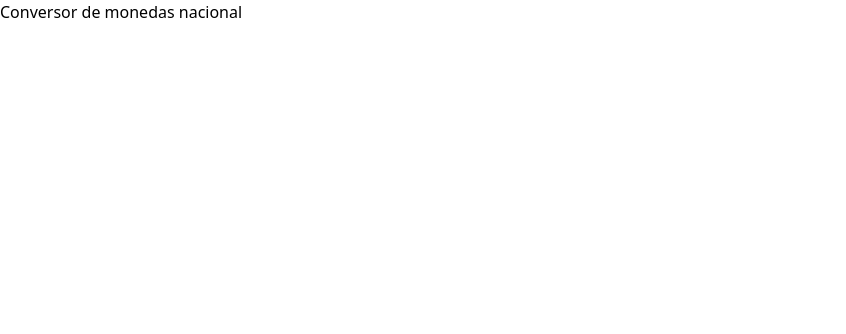
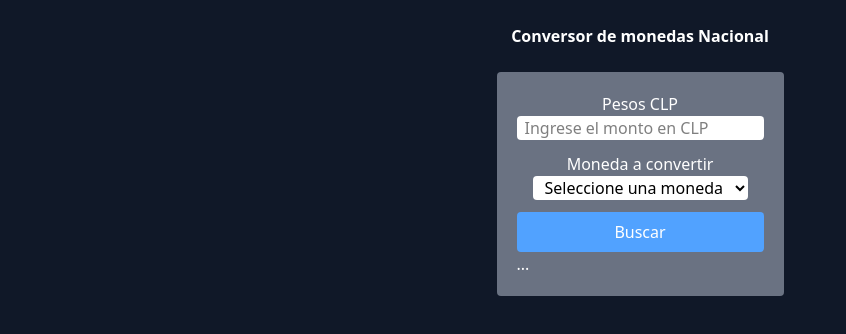
Before and after one commit to Joselyn-argg/conversormonedas, a plain HTML site: page index.html in a window 1280 px wide. Shown: the whole page, without its empty margins (0-846 px from the left). Drawn offline with nearby package versions, Linux system fonts and the light colour scheme.

Commit message:
add html and js

```diff
--- a/assets/css/style.css
+++ b/assets/css/style.css
@@ -0,0 +1,12 @@
+/*Estilos globales*/
+
+/*Soluciones especificas*/
+.no-spinner {
+  -moz-appearance: textfield;
+}
+
+.no-spinner::-webkit-outer-spin-button,
+.no-spinner::-webkit-inner-spin-button {
+  margin: 0;
+  -webkit-appearance: none;
+}
--- a/assets/js/script.js
+++ b/assets/js/script.js
@@ -0,0 +1,4 @@
+const inputMonto = document.getElementById("monto");
+const selectMoneda = document.getElementById("moneda");
+const btnBuscar = document.getElementById("btnBuscar");
+const pResultado = document.getElementById("resultado");
--- a/index.html
+++ b/index.html
@@ -9,10 +9,30 @@
     <!--Tailwind-->
     <script src="https://cdn.jsdelivr.net/npm/@tailwindcss/browser@4"></script>
 </head>
-<body>
-    <h1>Conversor de monedas nacional</h1>
-    <section>
-
+<body class="bg-gray-900 text-white min-h-screen flex flex-col items-center p-6">
+    <h1 class="text-4x1 font-bold mb-6">Conversor de monedas Nacional</h1>
+    <!--card-->
+    <section class="bg-gray-500 p-5 rounded">
+        <!--input pesos-->
+        <div class="flex flex-col items-center">
+            <label for="monto">Pesos CLP</label>
+            <input type="number"
+            id="monto"
+            class="bg-white text-black rounded no-spinner px-2 mb-3"
+            placeholder="Ingrese el monto en CLP">
+        </div>
+        <!--Select-->
+        <div class="flex flex-col items-center">
+            <label for="moneda">Moneda a convertir</label>
+            <select name="" id="moneda"
+            class="bg-white text-black rounded no-spinner px-2 mb-3" >
+            <option value="">Seleccione una moneda</option>
+            </select>
+        </div>
+        <!--Button-->
+        <button id="btnBuscar" class="rounded bg-blue-400 py-2 w-full">Buscar</button>
+        <!--Respuesta-->
+        <p id="resultado" class="items-center" >...</p>
     </section>
     <!--Mi js-->
     <script src="./assets/js/script.js"></script>
```
